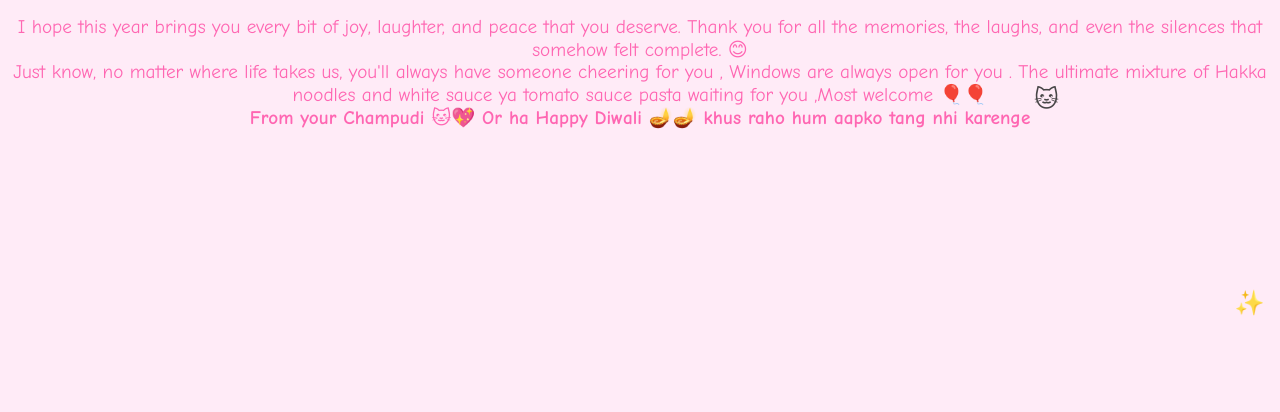
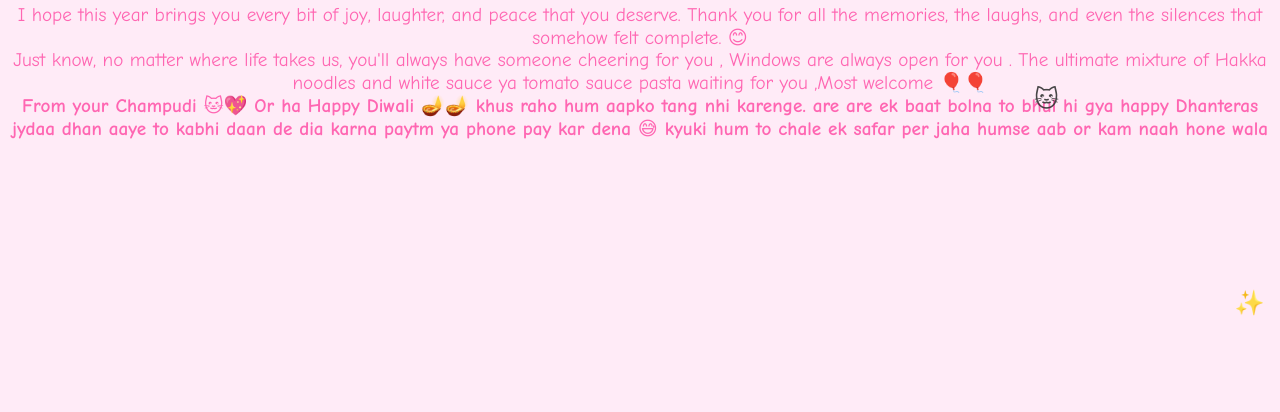
Before and after one commit to TejashMalviya/Happy-Birthday-day, a plain HTML site: page index.html in a window 1280 px wide. Both pictures are taken after a click on the element "🎁 Click Me!". Shown: the part 366-778 px from the top of the page. Drawn offline with Linux system fonts and the light colour scheme.

Commit message:
Update index.html

```diff
--- a/index.html
+++ b/index.html
@@ -77,7 +77,8 @@
         </p>
         <p>Just know, no matter where life takes us, you'll always have someone cheering for you , Windows are always open for you . The ultimate mixture of Hakka noodles and white sauce ya tomato sauce pasta waiting for you ,Most welcome 🎈🎈</p>
         <p style="font-weight: bold;">From your Champudi 🐱💖
-        Or ha Happy Diwali 🪔🪔 khus raho hum aapko tang nhi karenge </p>
+        Or ha Happy Diwali 🪔🪔 khus raho hum aapko tang nhi karenge.
+        are are ek baat bolna to bhul hi gya happy Dhanteras jydaa dhan aaye to kabhi daan de dia karna paytm ya phone pay kar dena 😅 kyuki hum to chale ek safar per jaha humse aab or kam naah hone wala </p>
     </div>
 </div>
 
```
